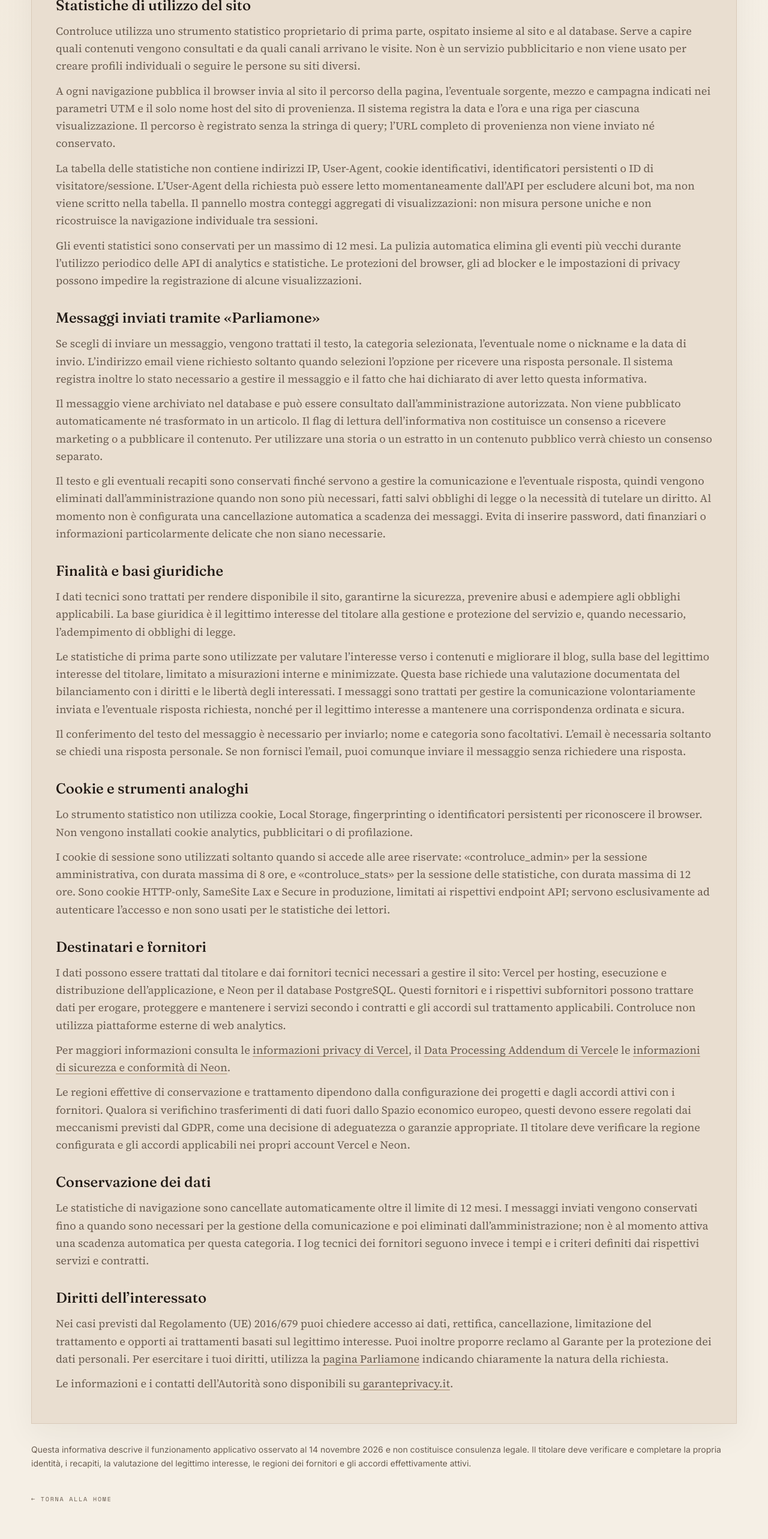
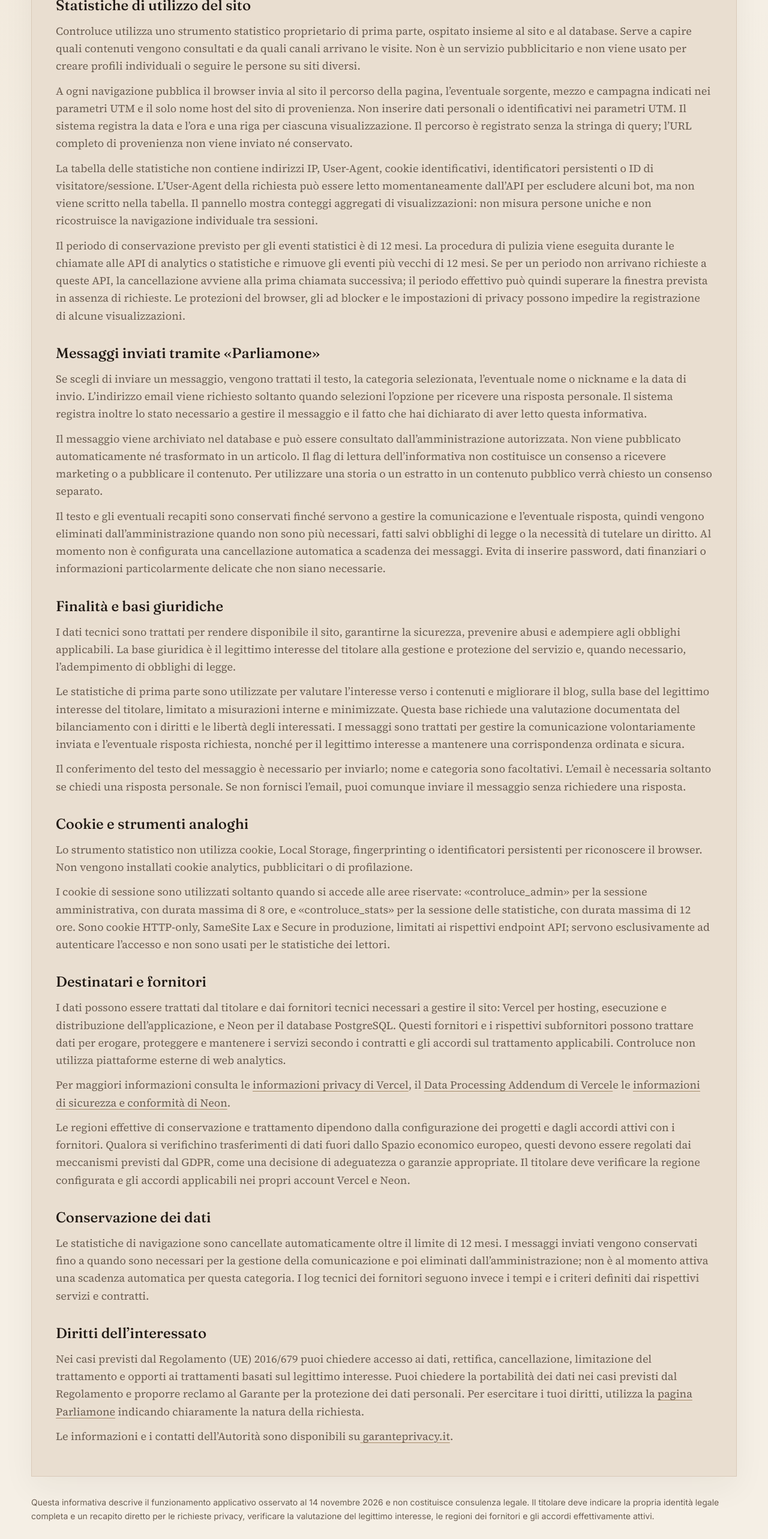
Before and after one commit to safherofficial/blog, a Next.js app: page /privacy-policy in a window 1280 px wide. Shown: the part 1100-3666 px from the top of the page at 60% size. Built offline with nearby package versions, Linux system fonts and the light colour scheme; no server answers; the database is empty.

Commit message:
Refine first-party analytics minimization and retention notices

```diff
--- a/app/(site)/privacy-policy/page.tsx
+++ b/app/(site)/privacy-policy/page.tsx
@@ -77,7 +77,8 @@ export default async function PrivacyPolicyPage() {
               </p>
               <p>
                 A ogni navigazione pubblica il browser invia al sito il percorso della pagina, l’eventuale sorgente,
-                mezzo e campagna indicati nei parametri UTM e il solo nome host del sito di provenienza. Il sistema
+                mezzo e campagna indicati nei parametri UTM e il solo nome host del sito di provenienza. Non inserire
+                dati personali o identificativi nei parametri UTM. Il sistema
                 registra la data e l’ora e una riga per ciascuna visualizzazione. Il percorso è registrato senza la
                 stringa di query; l’URL completo di provenienza non viene inviato né conservato.
               </p>
@@ -89,8 +90,10 @@ export default async function PrivacyPolicyPage() {
                 tra sessioni.
               </p>
               <p>
-                Gli eventi statistici sono conservati per un massimo di 12 mesi. La pulizia automatica elimina gli eventi
-                più vecchi durante l’utilizzo periodico delle API di analytics e statistiche. Le protezioni del browser,
+                Il periodo di conservazione previsto per gli eventi statistici è di 12 mesi. La procedura di pulizia viene
+                eseguita durante le chiamate alle API di analytics o statistiche e rimuove gli eventi più vecchi di 12 mesi.
+                Se per un periodo non arrivano richieste a queste API, la cancellazione avviene alla prima chiamata successiva;
+                il periodo effettivo può quindi superare la finestra prevista in assenza di richieste. Le protezioni del browser,
                 gli ad blocker e le impostazioni di privacy possono impedire la registrazione di alcune visualizzazioni.
               </p>
             </div>
@@ -191,8 +194,9 @@ export default async function PrivacyPolicyPage() {
               <h2>Diritti dell’interessato</h2>
               <p>
                 Nei casi previsti dal Regolamento (UE) 2016/679 puoi chiedere accesso ai dati, rettifica, cancellazione,
-                limitazione del trattamento e opporti ai trattamenti basati sul legittimo interesse. Puoi inoltre
-                proporre reclamo al Garante per la protezione dei dati personali. Per esercitare i tuoi diritti,
+                limitazione del trattamento e opporti ai trattamenti basati sul legittimo interesse. Puoi chiedere
+                la portabilità dei dati nei casi previsti dal Regolamento e proporre reclamo al Garante per la protezione
+                dei dati personali. Per esercitare i tuoi diritti,
                 utilizza la <Link href="/scrivimi">pagina Parliamone</Link> indicando chiaramente la natura della richiesta.
               </p>
               <p>
@@ -205,8 +209,9 @@ export default async function PrivacyPolicyPage() {
 
         <p className="reveal-on-scroll mt-8 text-sm leading-relaxed text-ink-soft">
           Questa informativa descrive il funzionamento applicativo osservato al 14 novembre 2026 e non costituisce
-          consulenza legale. Il titolare deve verificare e completare la propria identità, i recapiti, la valutazione
-          del legittimo interesse, le regioni dei fornitori e gli accordi effettivamente attivi.
+          consulenza legale. Il titolare deve indicare la propria identità legale completa e un recapito diretto per le
+          richieste privacy, verificare la valutazione del legittimo interesse, le regioni dei fornitori e gli accordi
+          effettivamente attivi.
         </p>
 
         <Link href="/" className="nav-link mt-10 inline-block font-mono text-[10px] uppercase tracking-[0.18em] text-ink-soft hover:text-wine">
--- a/components/StatsDashboard.tsx
+++ b/components/StatsDashboard.tsx
@@ -69,7 +69,7 @@ export default function StatsDashboard() {
     { label: 'Visualizzazioni oggi', value: data.totals.today, note: 'Dalle 00:00, ora italiana' },
     { label: 'Visualizzazioni questo mese', value: data.totals.month, note: 'Mese solare corrente' },
     { label: 'Visualizzazioni totali', value: data.totals.total, note: 'Finestra mobile di 12 mesi' },
-    { label: 'Canali attivi', value: data.sources.length, note: 'Origini con almeno una visita' },
+    { label: 'Canali attivi', value: data.sources.length, note: 'Origini con visualizzazioni' },
   ]
   return <main className="min-h-screen bg-[#F5EFE5] px-4 py-7 text-ink sm:px-7 lg:px-10"><div className="mx-auto max-w-7xl">
     <header className="mb-8 flex flex-wrap items-end justify-between gap-5 border-b border-line pb-6"><div><p className="mb-2 font-mono text-[10px] uppercase tracking-[0.25em] text-ochre">Controluce · Area riservata</p><h1 className="font-display text-4xl sm:text-5xl">Insights del sito</h1><p className="mt-2 text-sm text-ink-soft">Una lettura delle visualizzazioni, della provenienza e dei contenuti consultati.</p></div>
@@ -84,9 +84,9 @@ export default function StatsDashboard() {
     <section className="mt-5 grid gap-5 lg:grid-cols-[1.5fr_1fr]">
       <article className="border border-line bg-white p-5 sm:p-7"><p className="font-mono text-[10px] uppercase tracking-widest text-ochre">Comportamento</p><h2 className="mt-1 font-display text-2xl">Fasce orarie</h2><p className="mb-6 mt-1 text-xs text-ink-soft">Distribuzione delle visualizzazioni nelle 24 ore · fuso orario Roma.</p><Bars values={hours} labels={hours.map((_, i) => i % 3 === 0 ? hour(i) : '')} />
         {peak && peak.views > 0 && <p className="mt-5 border-l-2 border-ochre bg-bg px-4 py-3 text-sm">La fascia più attiva è <strong>{hour(peak.hour)} – {hour((peak.hour + 1) % 24)}</strong>, con {fmt(peak.views)} visualizzazioni registrate.</p>}</article>
-      <article className="border border-line bg-white p-5 sm:p-7"><p className="font-mono text-[10px] uppercase tracking-widest text-ochre">Contenuti</p><h2 className="mt-1 font-display text-2xl">Pagine più visitate</h2><p className="mb-5 mt-1 text-xs text-ink-soft">Le pagine che ricevono più visualizzazioni.</p>
+      <article className="border border-line bg-white p-5 sm:p-7"><p className="font-mono text-[10px] uppercase tracking-widest text-ochre">Contenuti</p><h2 className="mt-1 font-display text-2xl">Pagine con più visualizzazioni</h2><p className="mb-5 mt-1 text-xs text-ink-soft">Le pagine che ricevono più visualizzazioni.</p>
         {data.pages.length ? <ol className="space-y-3">{data.pages.map((p, i) => <li key={p.path} className="flex items-center justify-between gap-4 border-b border-line/70 pb-3 text-sm"><span className="min-w-0 truncate"><span className="mr-3 font-mono text-[10px] text-ochre">{String(i + 1).padStart(2, '0')}</span>{p.path}</span><strong className="font-mono text-xs">{fmt(p.views)}</strong></li>)}</ol> : <p className="text-sm text-ink-soft">Nessun dato disponibile.</p>}</article>
     </section>
-    <footer className="mt-7 border-t border-line pt-4 text-[11px] leading-5 text-ink-soft">Dati di prima parte: il database registra un evento per ogni visualizzazione, non utenti unici né sessioni. Per ciascun evento vengono conservati percorso della pagina, data e ora, sorgente, eventuali parametri UTM e il solo hostname del sito di provenienza. La tabella analytics non conserva indirizzi IP, User-Agent, identificatori persistenti o URL completi di provenienza. Gli eventi più vecchi di 12 mesi vengono eliminati automaticamente. Ad blocker e protezioni anti-tracciamento possono ridurre la rilevazione.</footer>
+    <footer className="mt-7 border-t border-line pt-4 text-[11px] leading-5 text-ink-soft">Dati di prima parte: il database registra un evento per ogni visualizzazione, non utenti unici né sessioni. Per ciascun evento vengono conservati percorso della pagina, data e ora, sorgente, eventuali parametri UTM e il solo hostname del sito di provenienza. La tabella analytics non conserva indirizzi IP, User-Agent, identificatori persistenti o URL completi di provenienza. La procedura di pulizia elimina gli eventi più vecchi di 12 mesi quando vengono invocate le API di analytics o statistiche; dopo periodi senza richieste, la pulizia avviene alla successiva chiamata. Ad blocker e protezioni anti-tracciamento possono ridurre la rilevazione.</footer>
   </div></main>
 }
--- a/components/StatsTracker.tsx
+++ b/components/StatsTracker.tsx
@@ -24,7 +24,7 @@ export default function StatsTracker() {
         utmSource: params.get('utm_source') || '', utmMedium: params.get('utm_medium') || '',
         utmCampaign: params.get('utm_campaign') || '',
       }),
-      keepalive: true, credentials: 'omit',
+      keepalive: true, credentials: 'omit', referrerPolicy: 'no-referrer',
     }).catch(() => {})
   }, [pathname])
   return null
--- a/lib/analytics-retention.ts
+++ b/lib/analytics-retention.ts
@@ -6,9 +6,9 @@ let lastCleanupAt = 0
 let cleanupInFlight: Promise<void> | null = null
 
 /**
- * Retains first-party page-view events for at most 12 months.
+ * Removes first-party page-view events older than 12 months.
  * Runs at most once per day in each warm serverless runtime; a new runtime
- * performs the cleanup on its first analytics or statistics request.
+ * attempts cleanup on its first analytics or statistics API request.
  */
 export async function cleanupOldAnalyticsEvents(): Promise<void> {
   if (Date.now() - lastCleanupAt < CLEANUP_INTERVAL_MS) return
```
Also changed, not shown: 1 other file (tests, documents, lock files or other folders).
